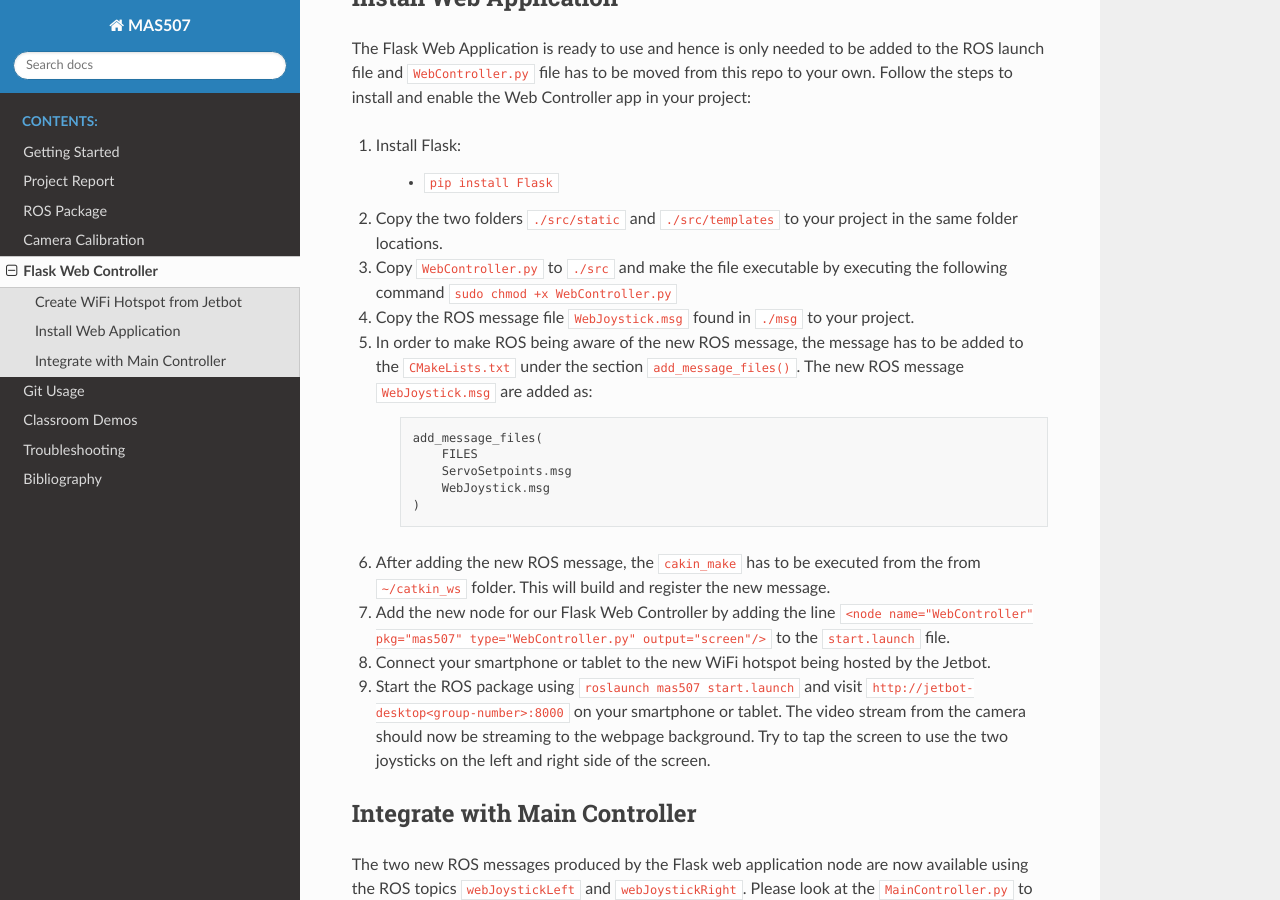
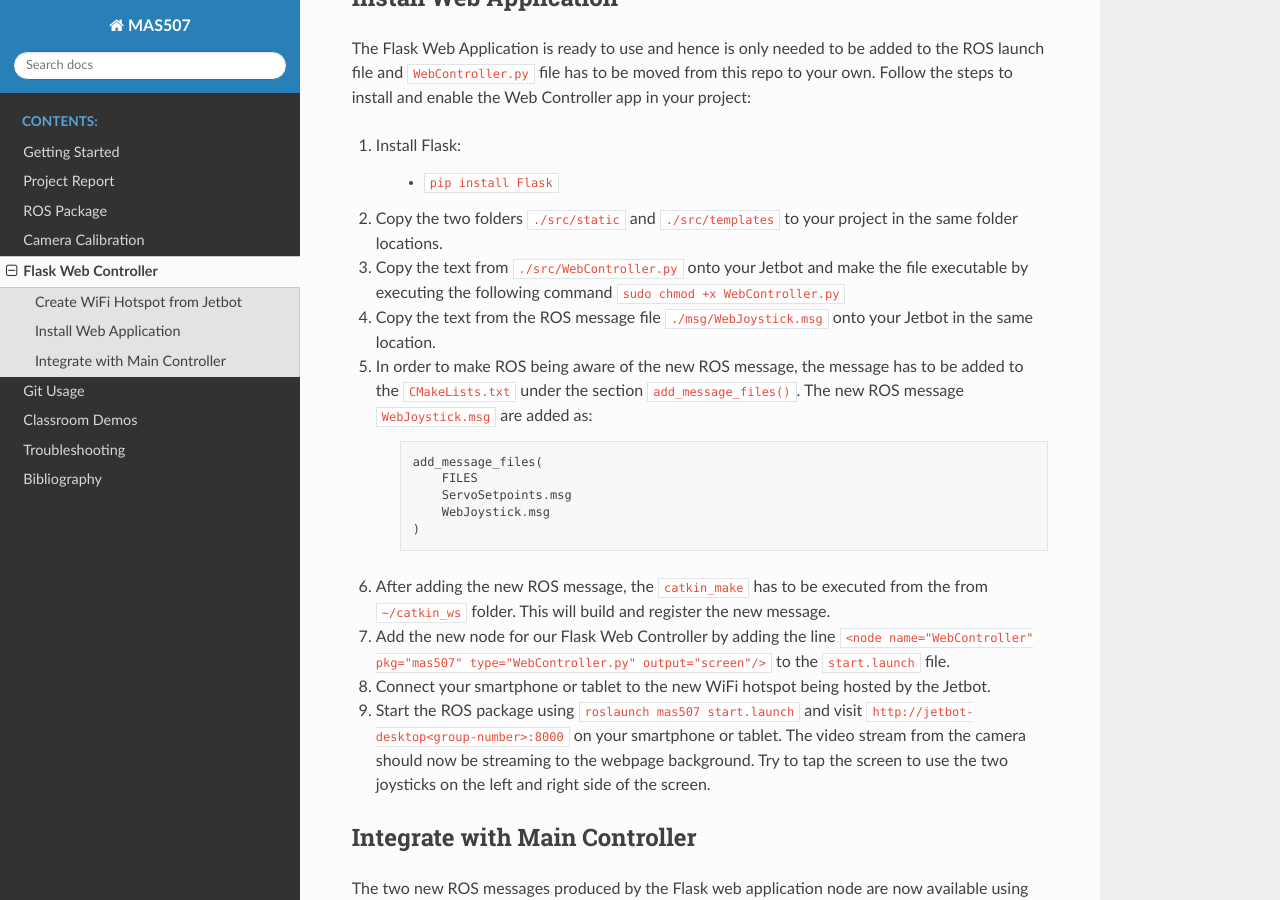
Before and after one commit to Orwatronic/mas_514, a Sphinx documentation site: the page built from docs/src/web-controller.rst, in a window 1280 px wide and 900 px high, scrolled down 1974 px. Built offline with Sphinx 7.4.7 and the Read the Docs theme 2.0.0, drawn with Linux system fonts in a browser that asks for light colours.

Commit message:
Minor bugs found during todays demo

```diff
--- a/docs/src/web-controller.rst
+++ b/docs/src/web-controller.rst
@@ -80,10 +80,9 @@
 
 #. Copy the two folders :code:`./src/static` and :code:`./src/templates` to your project in the same folder locations.
 
+#. Copy the text from :code:`./src/WebController.py` onto your Jetbot and make the file executable by executing the following command :code:`sudo chmod +x WebController.py`
 
-#. Copy :code:`WebController.py` to :code:`./src` and make the file executable by executing the following command :code:`sudo chmod +x WebController.py`
-
-#. Copy the ROS message file :code:`WebJoystick.msg` found in :code:`./msg` to your project.
+#. Copy the text from the ROS message file :code:`./msg/WebJoystick.msg` onto your Jetbot in the same location.
 
 #. In order to make ROS being aware of the new ROS message, the message has to be added to the :code:`CMakeLists.txt` under the section :code:`add_message_files()`. The new ROS message :code:`WebJoystick.msg` are added as:
 
@@ -96,7 +95,7 @@
         )
 
 
-#. After adding the new ROS message, the :code:`cakin_make` has to be executed from the from :code:`~/catkin_ws` folder. This will build and register the new message.
+#. After adding the new ROS message, the :code:`catkin_make` has to be executed from the from :code:`~/catkin_ws` folder. This will build and register the new message.
 
 #. Add the new node for our Flask Web Controller by adding the line :code:`<node name="WebController" pkg="mas507" type="WebController.py" output="screen"/>` to the :code:`start.launch` file.
 
```
